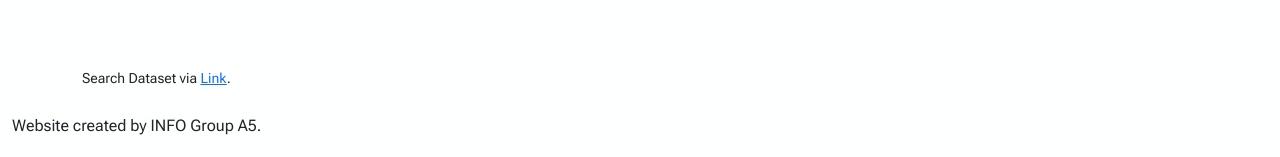
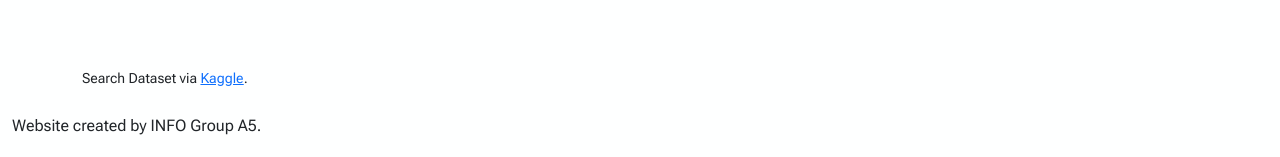
Before and after one commit to info340-su23/project-GConscious, a React (Create React App) app: page /search in a window 1280 px wide. Shown: the part 463-620 px from the top of the page. Built offline with nearby package versions, Linux system fonts and the light colour scheme; a web font is replaced by a local one.

Commit message:
Finish style changes

```diff
--- a/src/components/Search.js
+++ b/src/components/Search.js
@@ -82,29 +82,7 @@ export function Search() {
   //example links
   const defaultLinks = (
     <div>
-      {/* <p>Example prescriptions</p> */}
       <h1>Search for a medication</h1>
-      {/* <ul>
-
-        <li className="my-3">
-          <a href="https://medlineplus.gov/druginfo/meds/a696005.html" target="_blank">Metformin</a>
-        </li>
-        <li className="my-3">
-          <a href="https://medlineplus.gov/druginfo/meds/a692030.html" target="_blank">Simvastatin</a>
-        </li>
-        <li className="my-3">
-          <a href="https://medlineplus.gov/druginfo/meds/a605045.html" target="_blank">Pregabalin</a>
-        </li>
-        <li className="my-3">
-          <a href="https://medlineplus.gov/druginfo/meds/a692051.html" target="_blank">Lisinopril</a>
-        </li>
-        <li className="my-3">
-          <a href="https://medlineplus.gov/druginfo/meds/a682864.html" target="_blank">Metoprolol</a>
-        </li>
-        <li className="my-3">
-          <a href="https://medlineplus.gov/druginfo/meds/a695033.html" target="_blank">Metoprolol</a>
-        </li>
-      </ul> */}
     </div>
   );
 
@@ -120,7 +98,7 @@ export function Search() {
       <input
         type="text"
         className="form-control search-input mb-3"
-        placeholder="Type here to search for medications.."
+        placeholder="Type here to search for medications..."
         onChange={handleInputChange}
         value={searchTerm}
       />
@@ -133,7 +111,7 @@ export function Search() {
   return (
     <div className="mb-4">
       {searchResult}
-      <small>Search Dataset via <a href="https://www.kaggle.com/datasets/jithinanievarghese/drugs-side-effects-and-medical-condition" target="_blank">Link</a>.</small>
+      <small>Search Dataset via <a href="https://www.kaggle.com/datasets/jithinanievarghese/drugs-side-effects-and-medical-condition" target="_blank">Kaggle</a>.</small>
     </div>
   )
 }
```
